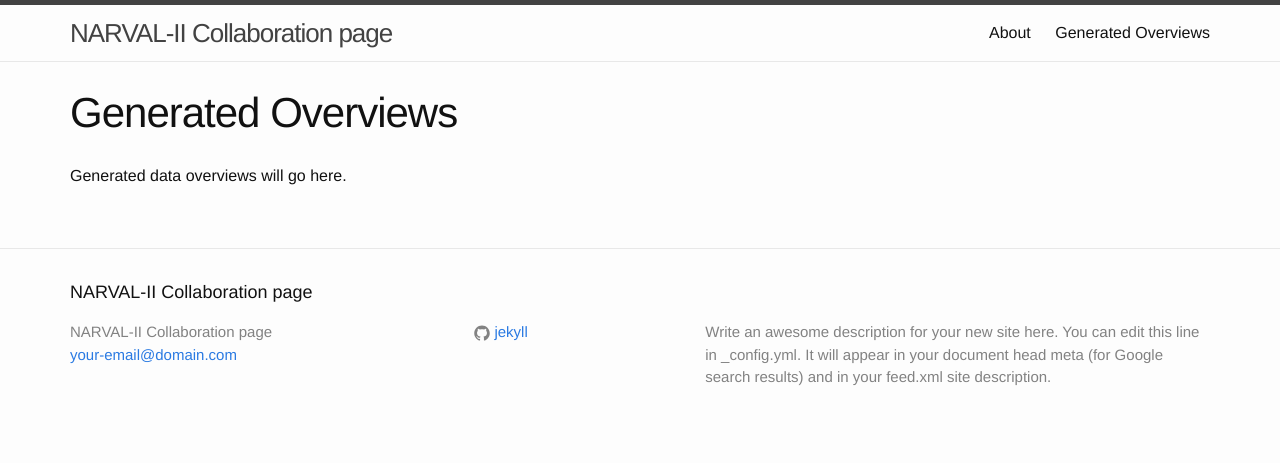
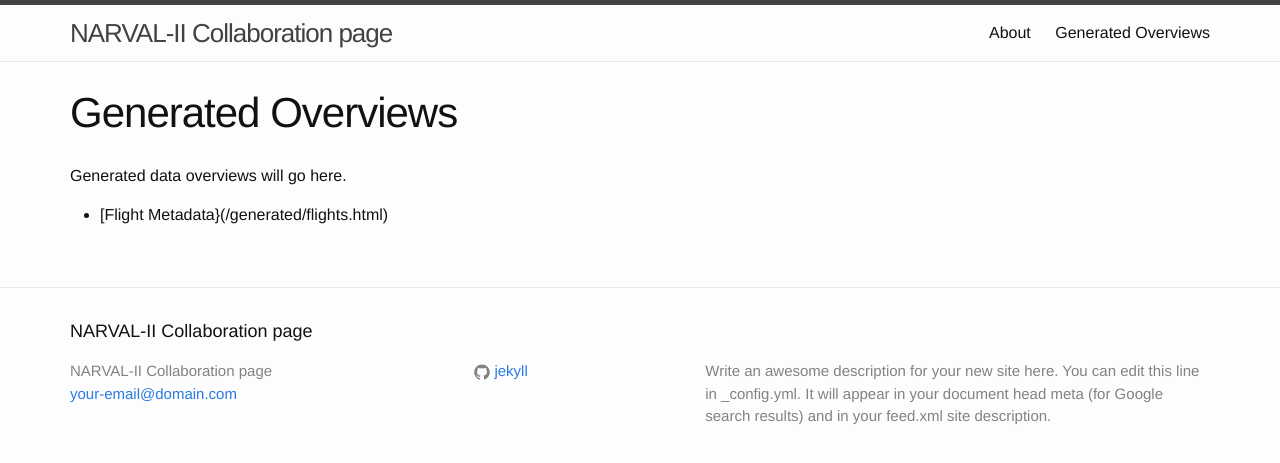
Before and after one commit to Smpljack/common, a Jekyll site: the page built from docs/generated/index.md, in a window 1280 px wide. Shown: the top 463 px of the page. Built offline with Jekyll 4.4.1, drawn with Linux system fonts in a browser that asks for light colours.

Commit message:
docs: added flight metadata link

```diff
--- a/docs/generated/index.md
+++ b/docs/generated/index.md
@@ -4,3 +4,5 @@ title: Generated Overviews
 ---
 
 Generated data overviews will go here.
+
+* [Flight Metadata}({{ "/generated/flights.html" | relative_url }})
```
